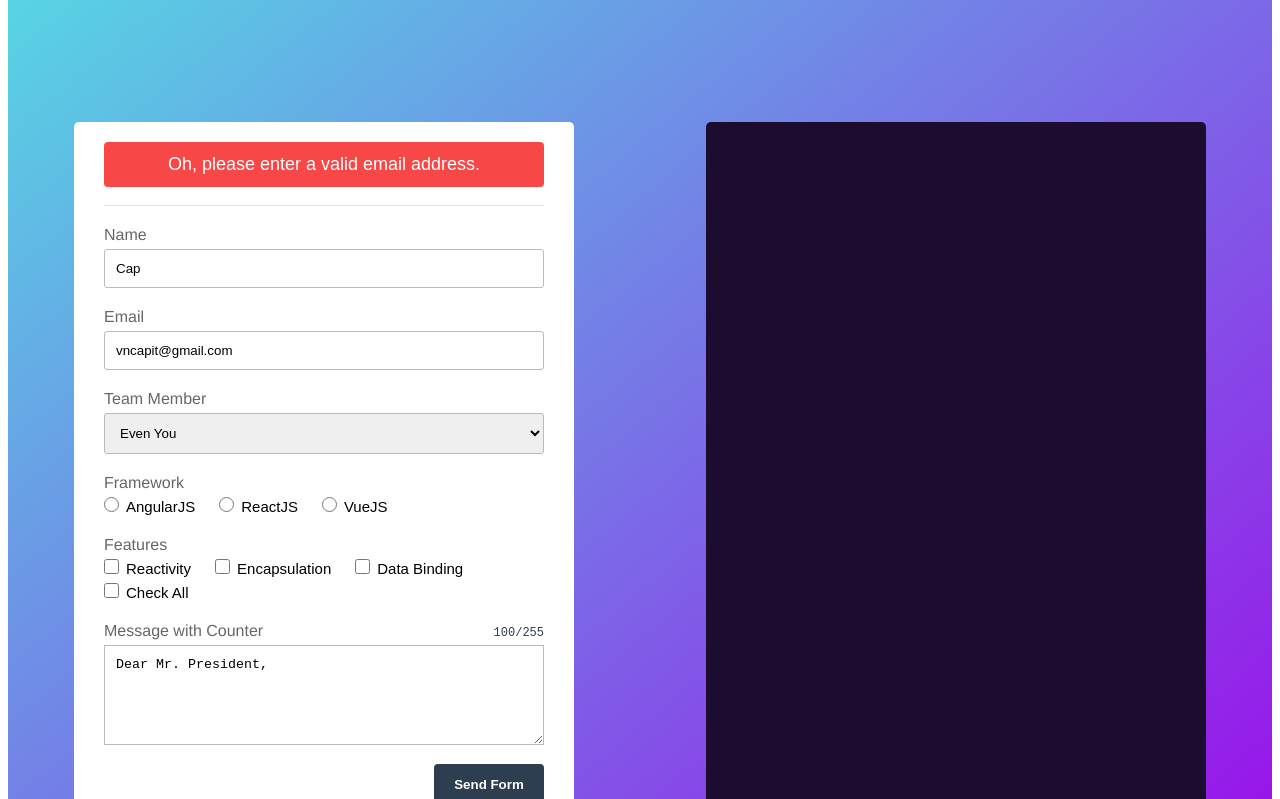
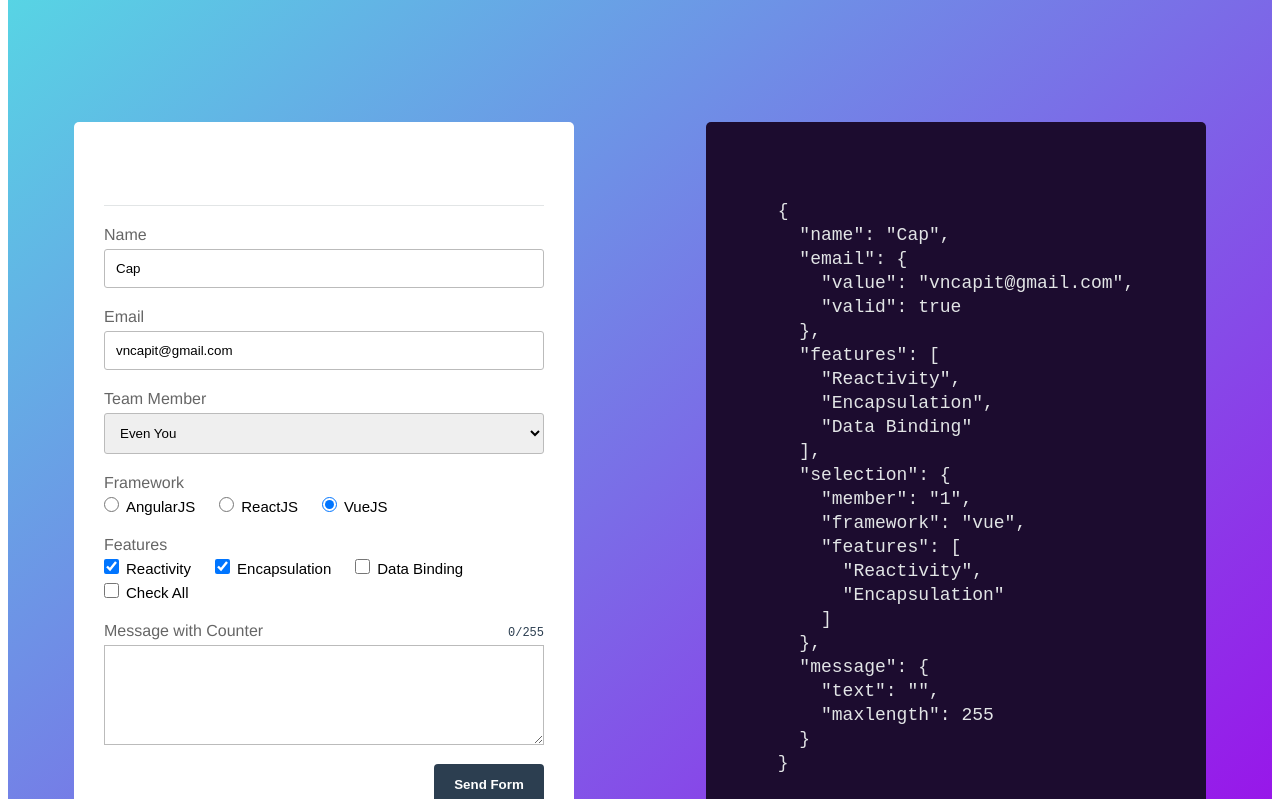
Before and after one commit to vncapit/learnvuejs, a Vue app: page / in a window 1280 px wide. Shown: the part 2880-3679 px from the top of the page. Built offline with nearby package versions, Linux system fonts and the light colour scheme.

Commit message:
Finish dev Contact form vue

```diff
--- a/src/components/ContactForm.vue
+++ b/src/components/ContactForm.vue
@@ -2,7 +2,7 @@
     <div class="container">
         <form action="" class="form">
             <div class="error-message">
-                Oh, please enter a valid email address.
+                <span v-show="!formData.email.valid">Oh, please enter a valid email address.</span>
             </div>
             <fieldset>
                 <legend>Vue Contact Form</legend>
@@ -27,7 +27,8 @@
                     <label>Framework</label>
                     <ul v-if="frameworks.length">
                         <li v-for="framework in frameworks" :key="framework.id">
-                            <input type="radio" :value="framework.value" :id="`radio-${framework.id}`" name="radio">
+                            <input type="radio" :value="framework.value" :id="`radio-${framework.id}`" name="radio"
+                                v-model="formData.selection.framework">
                             <label :for="`radio-${framework.id}`">{{ framework.name }}</label>
                         </li>
                     </ul>
@@ -36,19 +37,20 @@
                     <label>Features</label>
                     <ul v-if="features.length">
                         <li v-for="(feature, index ) in features" :key="index">
-                            <input type="checkbox" :value="feature" :id="`checkbox-${index}`">
+                            <input type="checkbox" v-model="formData.selection.features" :id="`checkbox-${index}`"
+                                :value="feature">
                             <label :for="`checkbox-${index}`">{{ feature }}</label>
                         </li>
                         <li>
-                            <input type="checkbox" value="all" id="checkbox-all">
+                            <input type="checkbox" value="all" id="checkbox-all" @change="handleChangeAll($event)">
                             <label for="checkbox-all">Check All</label>
                         </li>
                     </ul>
                 </div>
                 <div class="form-field">
                     <label>Message with Counter</label>
-                    <textarea name="" maxlength="255" required="true">Dear Mr. President,</textarea>
-                    <span class="counter">100/255</span>
+                    <textarea name="" maxlength="255" required="true" v-model="formData.message.text"></textarea>
+                    <span class="counter">{{formData.message.text.length + '/' + formData.message.maxlength}}</span>
                 </div>
                 <div class="submit">
                     <input type="submit" value="Send Form">
@@ -56,13 +58,14 @@
             </fieldset>
         </form>
         <div class="form-info">
-
+            <pre><code>{{ formData }}</code></pre>
         </div>
 
     </div>
 </template>
 
 <script>
+
 export default {
     name: 'ContactForm',
     data() {
@@ -79,7 +82,8 @@ export default {
             features: [
                 "Reactivity", "Encapsulation", "Data Binding"
             ],
-            formData: {
+            formData:
+            {
                 name: "Cap",
                 email: {
                     value: "vncapit@gmail.com",
@@ -94,25 +98,39 @@ export default {
                     member: "1",
                     framework: "vue",
                     features: [
-                        "Reactivity",
-                        "Encapsulation",
-                        "Data Binding"
+                        "Reactivity", "Encapsulation",
                     ]
                 },
                 message: {
-                    text: "sasd",
+                    text: "",
                     maxlength: 255
                 },
+            },
+        }
+    },
+    methods: {
+
+        handleChangeAll($event) {
+            console.log($event.target)
+            if ($event.target.checked) {
+                this.formData.selection.features = [...this.features];
+            }
+            else {
+                this.formData.selection.features = [];
             }
         }
     },
-    methods: {
-        name() {
+    watch: {
+        "formData.email.value": {
+            handler(newValue) {
+                //eslint-disable-next-line
+                this.formData.email.valid = /^\w+([\.-]?\w+)*@\w+([\.-]?\w+)*(\.\w{2,3})+$/.test(newValue);
+            },
+            deep: true
+        },
+    }
+}
 
-        }
-    },
-
-}
 </script>
 
 <style lang="scss" scoped>
@@ -149,12 +167,15 @@ ul {
         width: 100%;
         height: 45px;
         text-align: center;
-        border-radius: 4px;
-        background-color: #f74747;
         color: #fff;
         font-family: Arial, Helvetica, sans-serif;
         font-size: 18px;
         line-height: 45px;
+        span {
+            display: block;
+            background-color: #f74747;
+            border-radius: 4px;
+        }
     }
 
     fieldset {
@@ -207,6 +228,10 @@ ul {
 
                     &:focus {
                         outline: none;
+                    }
+
+                    &:checked {
+                        animation: inputChange 0.15s ;
                     }
                 }
 
@@ -270,5 +295,29 @@ ul {
     height: 730px;
     background: #1C0C2F;
     border-radius: 5px;
+    display: flex;
+    justify-content: center;
+    align-items: center;
+
+    pre {
+        display: block;
+        margin: 10px;
+        text-align: left;
+        color: #e2e5e6;
+        font-size: 18px;
+        line-height: 1.5rem;
+    }
+}
+
+@keyframes inputChange {
+    0% {
+        scale: 0.8;
+    }
+    70% {
+        scale: 1.2;
+    }
+    100% {
+        scale: 0.8;
+    }
 }
 </style>
```
